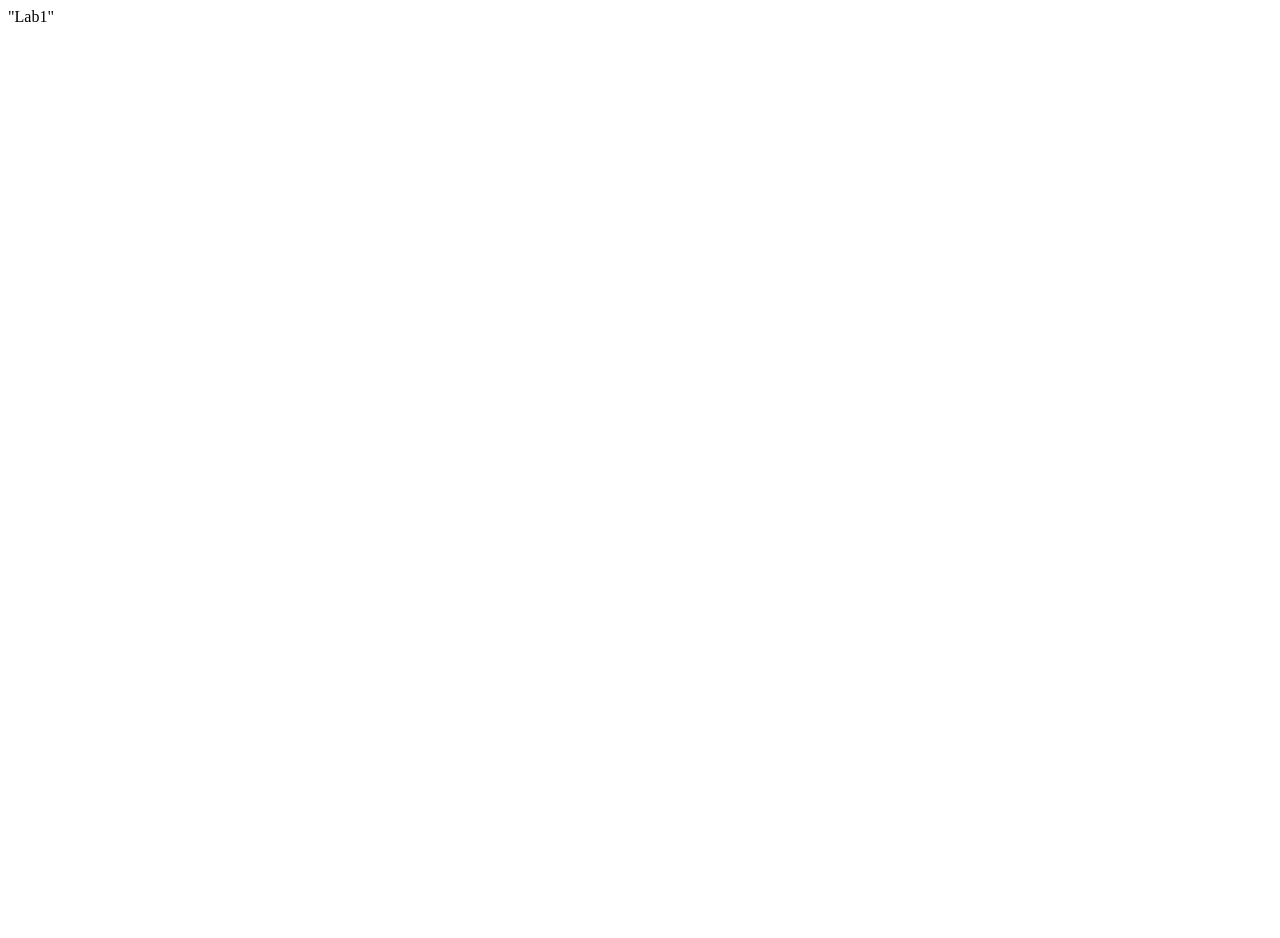
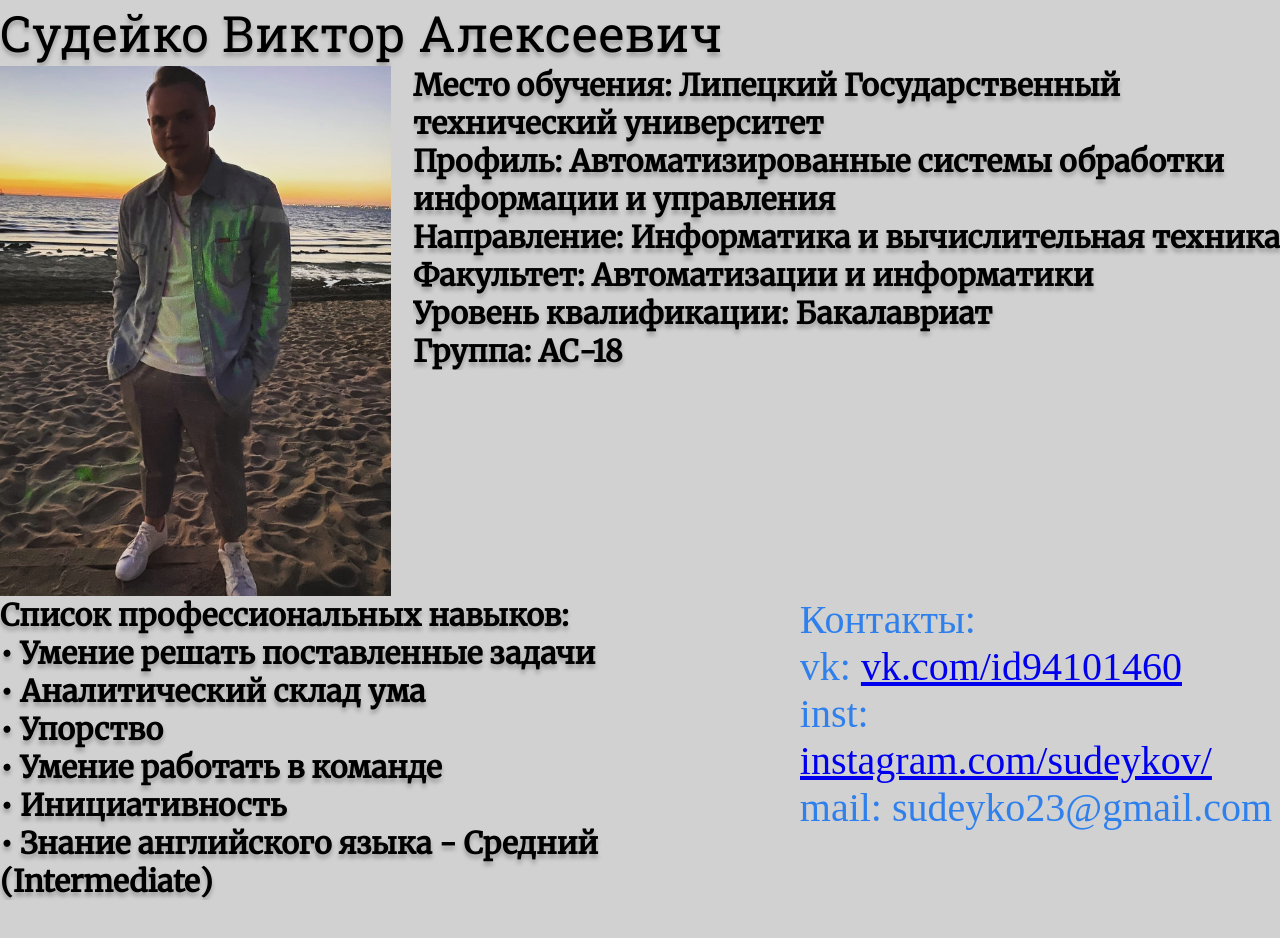
Before and after one commit to v1t0k/v1t0k.github.io, a plain HTML site: page index.html in a window 1280 px wide. Before the commit the page ends 800 px from the top, so only its background shows below. Drawn offline with Linux system fonts and the light colour scheme; a web font is replaced by a local one.

Commit message:
Initial commit

```diff
--- /dev/null
+++ b/css/main.css
@@ -0,0 +1,104 @@
+* {
+  overflow-x: hidden;
+  padding: 0px !important;
+  margin: 0px !important;
+}
+.about {
+  display: flex;
+	justify-content: space-between;
+  position: relative;
+}
+.about2 {
+  display: flex;
+	justify-content: space-between;
+  position: relative;
+}
+h2{
+  color: rgba(0,0,0,1);
+  font-weight: Regular;
+  font-size: 30px;
+  opacity: 1;
+  text-align: left;
+}
+.background {
+  width: 100%;
+  height: 1024px;
+  background: rgb(209, 209, 209);
+  opacity: 1;
+  position: relative;
+  top: 0px;
+  left: 0px;
+  overflow: hidden;
+}
+.contacts {
+  color: rgba(47,128,237,1);
+  top: 691px;
+  left: 5px;
+  font-family: Podkova;
+  font-weight: Regular;
+  font-size: 40px;
+  opacity: 1;
+  text-align: left;
+}
+.name {
+  color: rgba(0,0,0,1);
+ top: 3px;
+  left: 5px;
+  text-shadow: 0px 4px 4px rgba(0, 0, 0, 0.25);
+  font-family: Roboto Slab;
+  font-weight: Regular;
+  font-size: 50px;
+  opacity: 1;
+}
+.Listofprofessionalskills {
+  top: 691px;
+  left: 525px;
+  text-shadow: 0px 4px 4px rgba(0, 0, 0, 0.25);
+  font-family: Merriweather;
+  text-align: left;
+}
+.photo {
+  width: 391px;
+  height: 530px;
+  background: url("../images/v3_0.png");
+  background-repeat: no-repeat;
+  background-position: center center;
+  background-size: cover;
+  opacity: 1;
+  overflow: hidden;
+}
+.info {
+  top: 0px;
+  left: 0px;
+  text-shadow: 0px 4px 4px rgba(0, 0, 0, 0.25);
+  position: relative;
+  font-family: Merriweather;
+}
+@media screen and (max-width: 1000px) {
+  .about {
+    flex-direction: column;
+    justify-content: left;
+    align-items: left;
+}
+.info h2{
+  font-size: 13px;
+}
+.name {
+  font-size: 24px;
+}
+  .about2 {
+    flex-direction: column;
+    justify-content: left;
+    align-items: left;
+}
+.Listofprofessionalskills h2{
+  font-size: 13px;
+}
+.contacts {
+  font-size: 13px;
+}
+.photo {
+  width: 250px;
+  height: 370px;
+}
+}
--- a/index.html
+++ b/index.html
@@ -1 +1,40 @@
-"Lab1"
+<!DOCTYPE html>
+<html>
+    <head>
+        <link href="https://fonts.googleapis.com/css?family=Podkova&display=swap" rel="stylesheet" />
+        <link href="https://fonts.googleapis.com/css?family=Roboto+Slab&display=swap" rel="stylesheet" />
+        <link href="https://fonts.googleapis.com/css?family=Merriweather&display=swap" rel="stylesheet" />
+        <link href="./css/main.css" rel="stylesheet" />
+        <meta name="viewport" content="width=device-width, initial-scale=1.0">
+        <title>Document</title>
+    </head>
+    <body>
+        <div class="background">
+            <span class="name">Судейко Виктор Алексеевич</span>
+            <div class="about">
+                <div class="photo"></div>
+                <span class="info"><h2>Место обучения: Липецкий Государственный<br> технический университет<br>
+                    Профиль: Автоматизированные системы обработки<br> информации и управления<br>
+                    Направление: Информатика и вычислительная техника<br>
+                    Факультет: Автоматизации и информатики<br>
+                    Уровень квалификации: Бакалавриат<br>
+                    Группа: АС-18<br>
+                    </h2>
+                </span>
+            </div>
+            <div class="about2">
+                <span class="Listofprofessionalskills"><h2>Список профессиональных навыков:<br>
+            •    Умение решать поставленные задачи<br>
+            •    Аналитический склад ума<br>
+            •    Упорство<br>
+            •    Умение работать в команде<br>
+            •    Инициативность<br>
+            •    Знание английского языка - Средний (Intermediate)</h2></span>
+            <span class="contacts">Контакты:<br>
+            vk: <a href="https://vk.com/id94101460">vk.com/id94101460</a><br>
+            inst:<a href="https://www.instagram.com/sudeykov/"> instagram.com/sudeykov/</a><br>
+            mail: sudeyko23@gmail.com</span>
+            </div>
+        </div>
+    </body>
+</html>
```
Also changed, not shown: images/v3_0.png (added), 1 other file.
